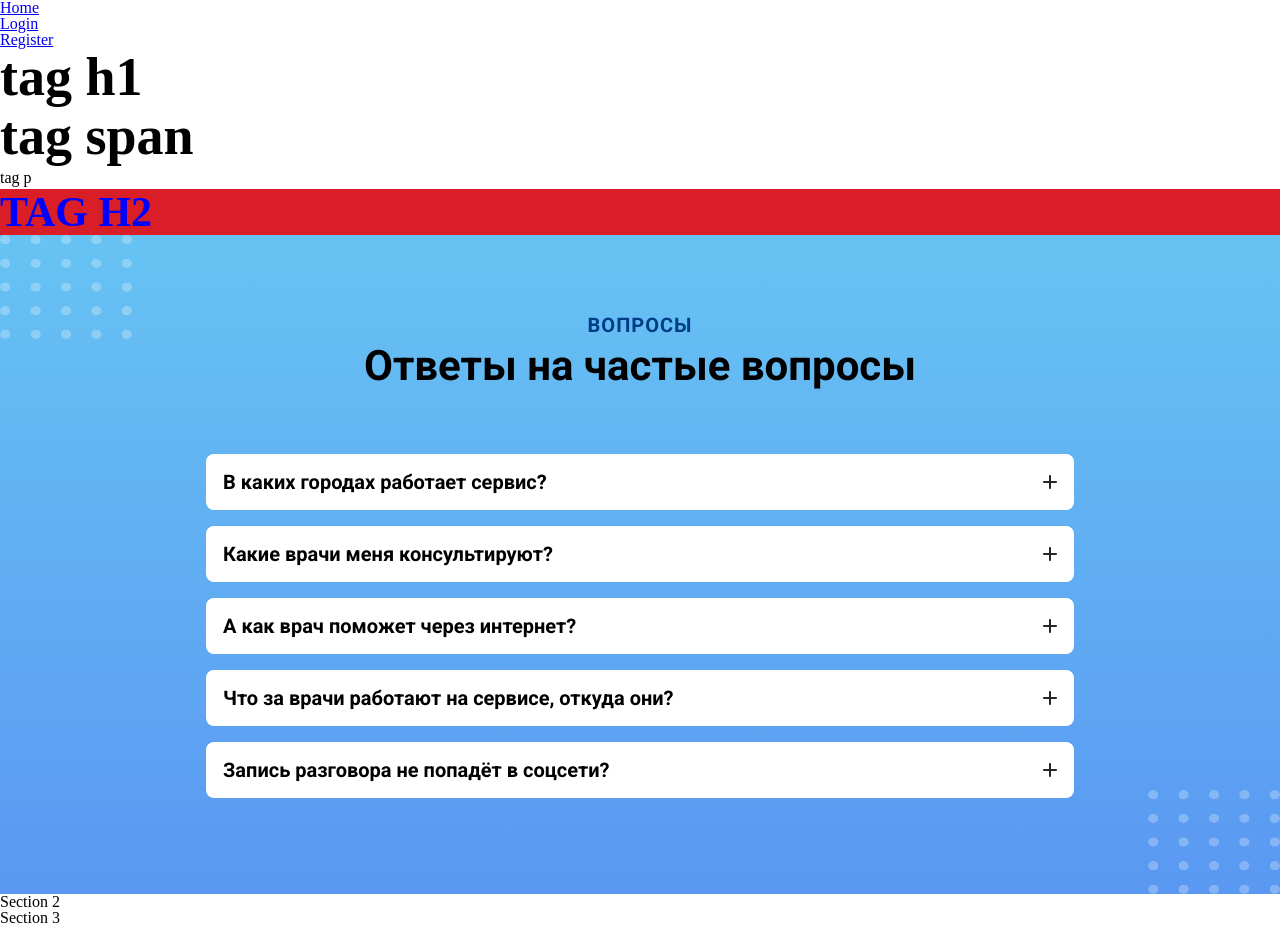
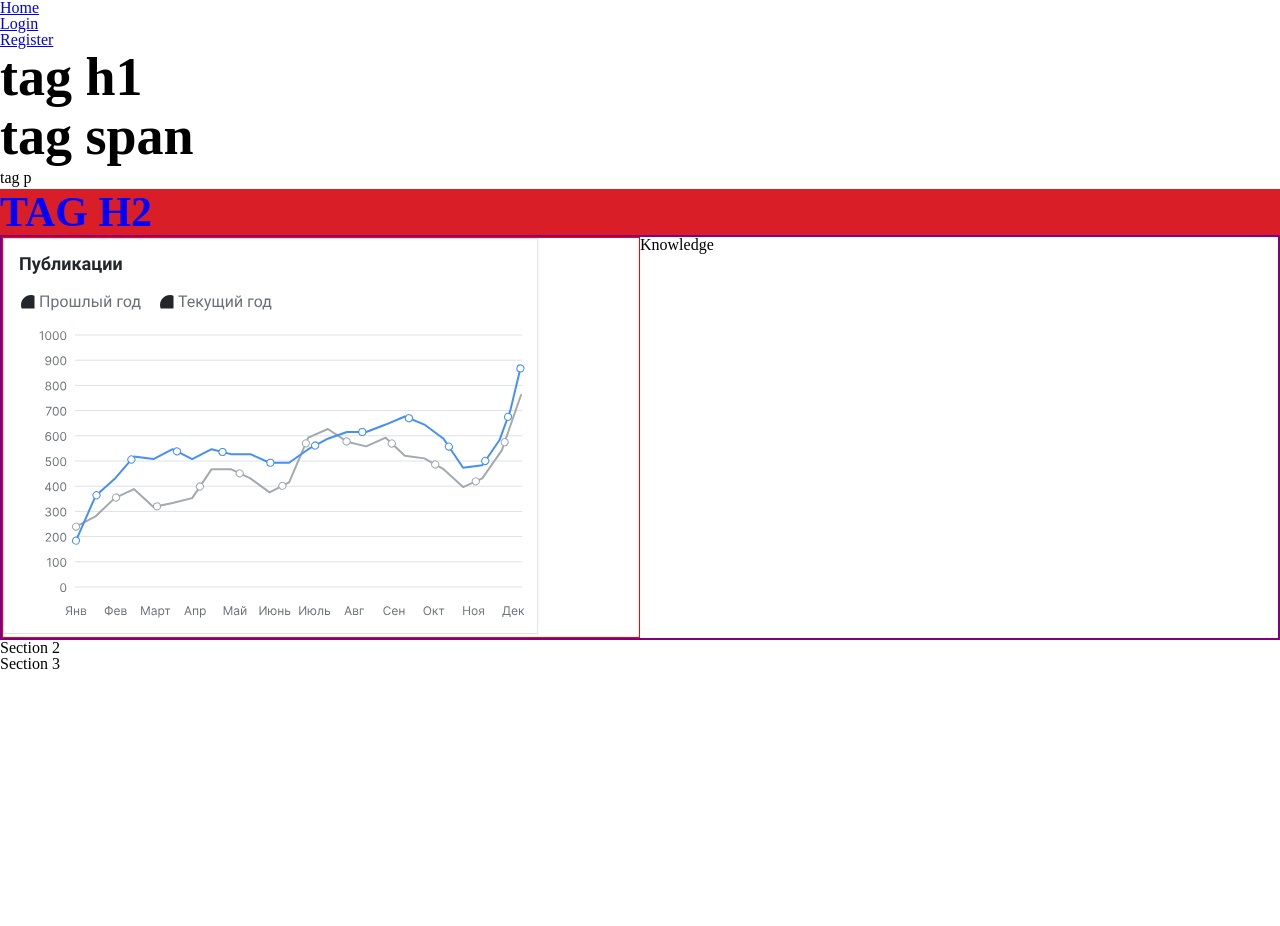
Before and after one commit to Zama21/trafalgar, a React (Vite) app: page /trafalgar/ in a window 1280 px wide. After the commit the page ends 800 px from the top, so only its background shows below. Built offline with nearby package versions, Linux system fonts and the light colour scheme.

Commit message:
page knowledge

```diff
--- /dev/null
+++ b/src/components/Knowledge/Knowledge.tsx
@@ -0,0 +1,49 @@
+import styled from 'styled-components';
+
+function Knowledge() {
+  return (
+    <PageKnowledge>
+      <SecondContainer>
+        <ContainerImg>
+          <DashboardImage src="/assets/dashbord.svg" alt="" />
+        </ContainerImg>
+        <ContentContainer>
+          <h1>Knowledge</h1>
+        </ContentContainer>
+      </SecondContainer>
+    </PageKnowledge>
+  );
+}
+
+export default Knowledge;
+
+const PageKnowledge = styled.div`
+  width: 100%;
+  border: 1px solid purple;
+`;
+
+const SecondContainer = styled.div`
+  display: flex;
+  flex-direction: row;
+  justify-content: baseline;
+  margin: 0 auto;
+  border: 1px solid purple;
+  max-width: 1280px;
+`;
+const ContainerImg = styled.div`
+  height: auto;
+  width: 50%;
+  border: 1px solid red;
+`;
+
+const DashboardImage = styled.img`
+  /* height: auto; */
+  /* width: 100%;
+  height: 100%;
+  object-fit: cover; */
+`;
+const ContentContainer = styled.div`
+  /* margin-left: 80px; */
+  /* width: 100%; */
+  /* width: 1280px; */
+`;
--- a/src/pages/Home/Home.tsx
+++ b/src/pages/Home/Home.tsx
@@ -6,6 +6,7 @@ import styled from 'styled-components';
 import Typography from '../../Typography';
 import QuestionBlock from '../../components/QuestionBlock/QuestionBlock';
 import { listQuestions } from '../../constants/Questions';
+import Knowledge from '../../components/Knowledge/Knowledge';
 
 const CustomTypography = styled(Typography)`
   color: blue;
@@ -24,8 +25,9 @@ const Home: React.FC = () => {
       <Typography variant="bodyM">tag p</Typography>
       <CustomTypography variant="h2">tag h2</CustomTypography>
 
-      <QuestionBlock items={listQuestions} />
+      {/* <QuestionBlock items={listQuestions} /> */}
       {/* <Section1 /> */}
+      <Knowledge />
       <Section2 />
       <Section3 />
     </>
```
Also changed, not shown: public/assets/dashbord.svg (added).
